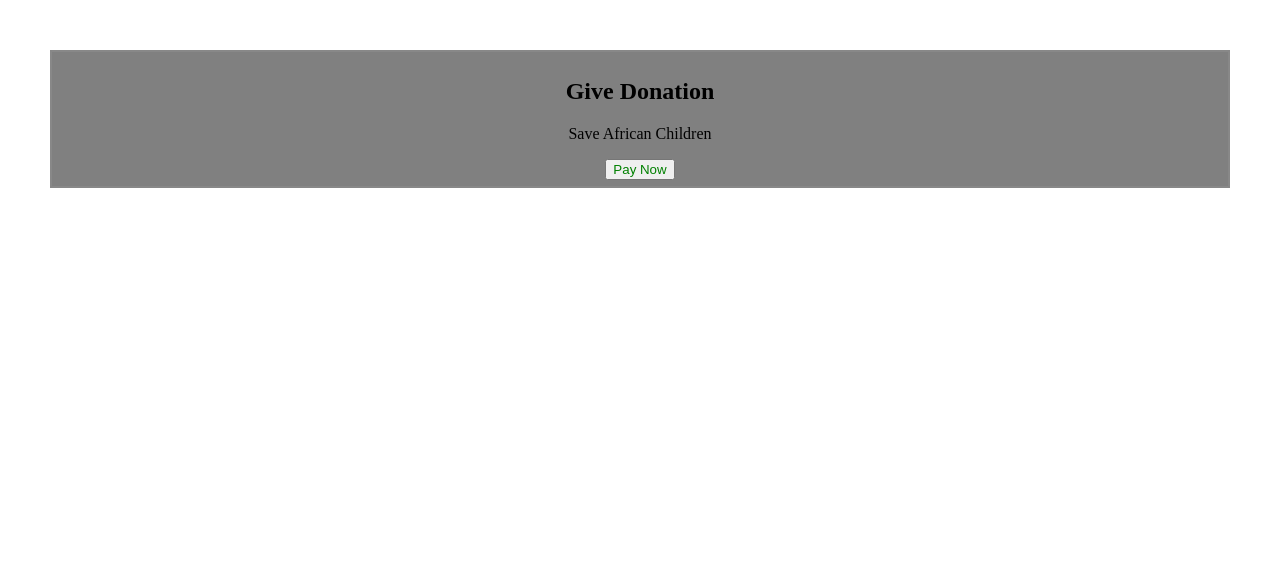
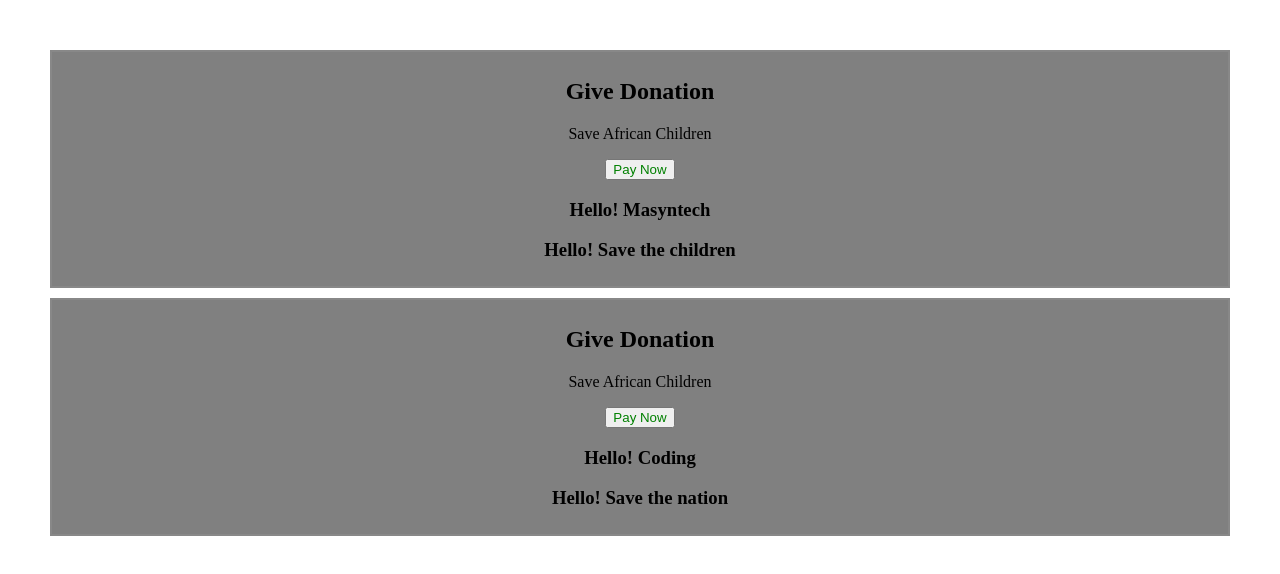
Before and after one commit to arafat-fullstackdev/Masynctech-Coding-School, a React (Vite) app: page / in a window 1280 px wide. Shown: the top 574 px of the page. Built offline with nearby package versions, Linux system fonts and the light colour scheme.

Commit message:
props drilling

```diff
--- a/src/components/Donation/Donation.jsx
+++ b/src/components/Donation/Donation.jsx
@@ -1,10 +1,11 @@
 import React from 'react'
 import DonationCard from './DonationCard'
 
-function Donation() {
+function Donation({name,message}) {
   return (
     <div>
-      <DonationCard/>
+      <DonationCard name="Masyntech" message="Save the children"/>
+      <DonationCard name="Coding" message="Save the nation"/>
     </div>
   )
 }
--- a/src/components/Donation/DonationCard.jsx
+++ b/src/components/Donation/DonationCard.jsx
@@ -1,6 +1,8 @@
 import React from 'react'
 
-function DonationCard() {
+function DonationCard(props) {
+    console.log(props.name)
+    console.log(props.message)
   return (
     <div>
        <section style={{
@@ -12,6 +14,8 @@ function DonationCard() {
          <h2>Give Donation</h2>
         <p>Save African Children</p>
         <button style={{color: "green"}}>Pay Now</button>
+        <h3>Hello! {props.name}</h3>
+        <h3>Hello! {props.message}</h3>
        </section>
     </div>
   )
```
